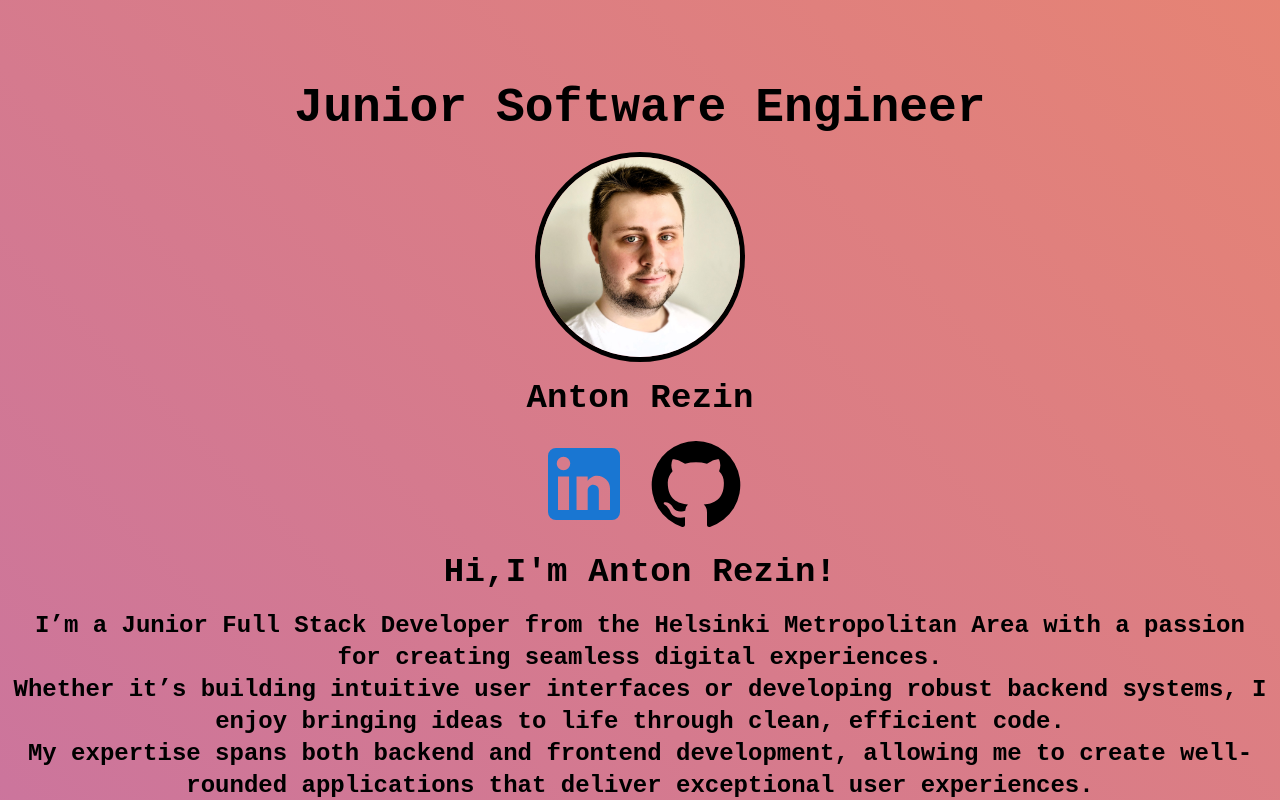
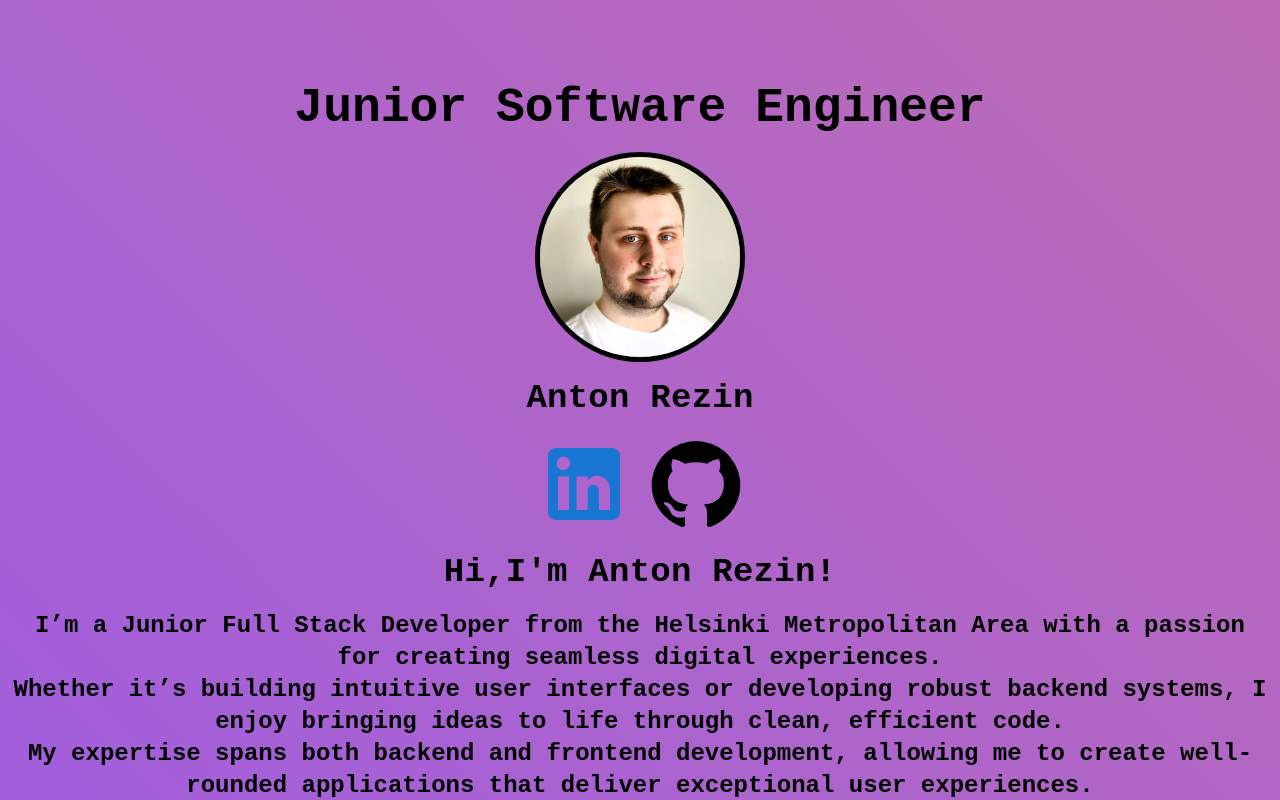
Before and after one commit to antonrezin/PortfolioContactWebsite, a React (Vite) app: page / in a window 1280 px wide. Shown: the top 800 px of the page. Built offline with nearby package versions, Linux system fonts and the light colour scheme.

Commit message:
Improved and rebuild MUI and CSS styles from scratch.

```diff
--- a/src/App.css
+++ b/src/App.css
@@ -8,7 +8,7 @@ html,body {
     justify-content: space-evenly;
     background: linear-gradient(45deg, #8c52ff, #ff914d);
     background-size: 400% 400%;
-    animation: gradient-animation 10s ease infinite;
+    animation: gradient-animation 6s ease infinite;
 }
 
 @keyframes gradient-animation {
```
